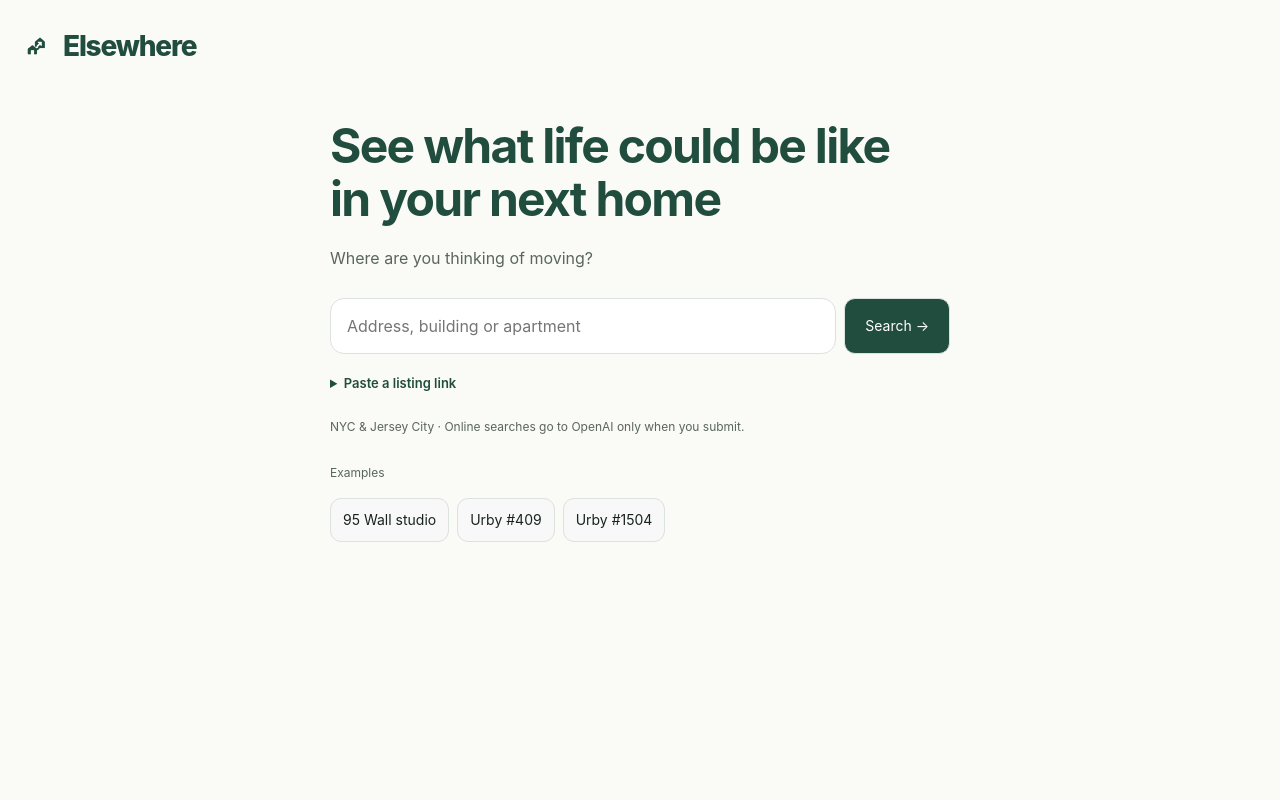
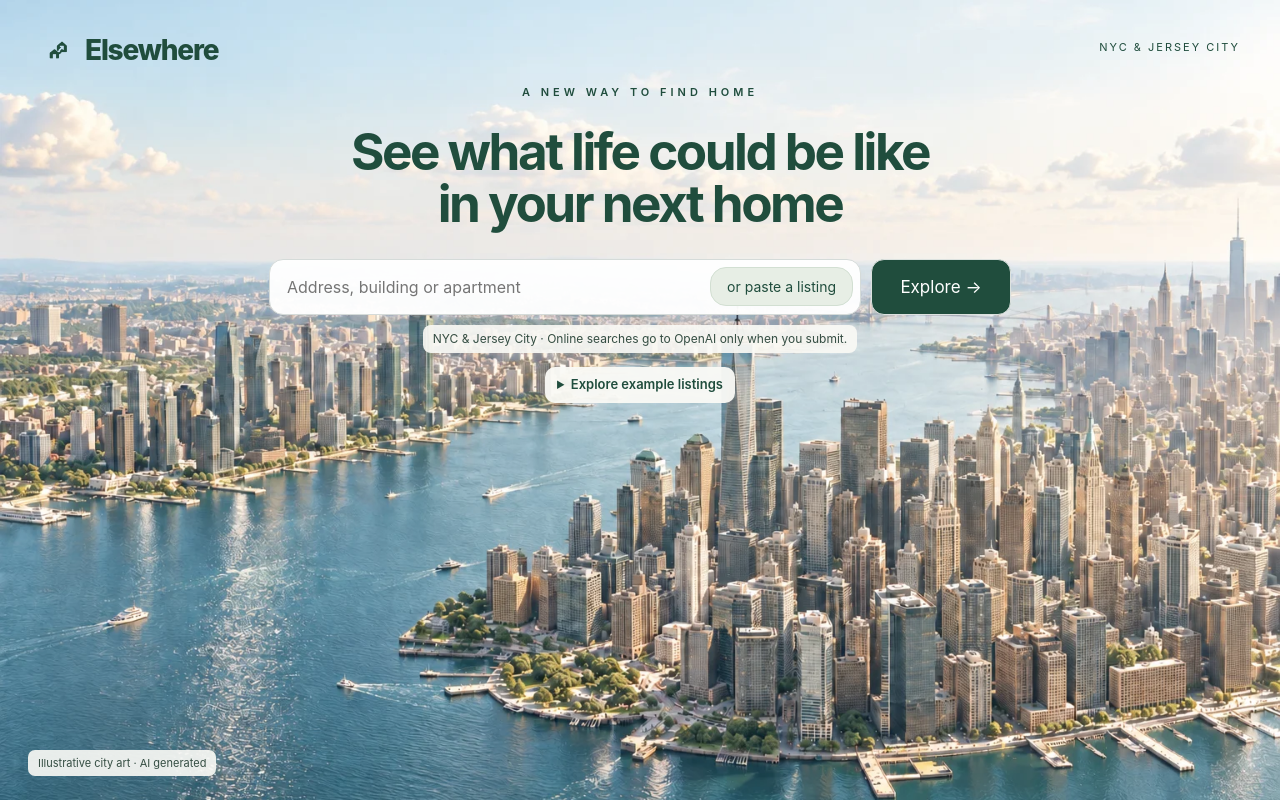
Before and after one commit to anipotts/astra-nyc, a website built with Vite: page index.html in a window 1280 px wide. Built offline with nearby package versions, Linux system fonts and the light colour scheme; files whose address does not match are found by name.

Commit message:
feat(design): add daylight landing and unified listing field

```diff
--- a/index.html
+++ b/index.html
@@ -186,28 +186,32 @@
       </aside>
       <section id="viewport" aria-label="Interactive 3D home preview">
         <section id="entry-stage" aria-labelledby="entry-title">
+          <p class="entry-eyebrow">A new way to find home</p>
           <h1 id="entry-title">
-            See what life could be like in your next home
+            <span>See what life could be like</span>
+            <span>in your next home</span>
           </h1>
-          <p>Where are you thinking of moving?</p>
           <form id="address-form">
             <label class="sr-only" for="listing-address"
-              >Address or building in NYC or Jersey City</label
+              >Address, building or listing URL in NYC or Jersey City</label
             >
+            <div class="entry-search-field">
             <input
               id="listing-address"
               type="search"
               required
               minlength="3"
-              maxlength="180"
+              maxlength="2048"
               placeholder="Address, building or apartment"
               autocomplete="off"
               spellcheck="false"
-              aria-describedby="search-disclosure"
+              aria-describedby="search-disclosure listing-input-hint"
             />
-            <button type="submit">Search →</button>
+            <label id="listing-input-hint" class="listing-input-badge" for="listing-address">or paste a listing</label>
+            </div>
+            <button type="submit">Explore →</button>
           </form>
-          <details id="listing-link-entry">
+          <details id="listing-link-entry" hidden>
             <summary>Paste a listing link</summary>
             <form id="listing-form">
               <label class="sr-only" for="listing-url">Listing URL</label>
@@ -240,7 +244,8 @@
           <button id="search-online" class="text-action" type="button" hidden>
             Search online for more listings →
           </button>
-          <p class="intake-note">Examples</p>
+          <details class="landing-examples">
+          <summary>Explore example listings</summary>
           <div class="entry-examples" aria-label="Supported listing examples">
             <button type="button" data-listing="wall2308">
               95 Wall studio
@@ -248,7 +253,10 @@
             <button type="button" data-listing="urby409">Urby #409</button>
             <button type="button" data-listing="urby1504">Urby #1504</button>
           </div>
+          </details>
         </section>
+        <p class="entry-region">NYC &amp; Jersey City</p>
+        <p class="entry-art-source">Illustrative city art · AI generated</p>
         <div
           id="scene"
           tabindex="0"
--- a/src/desktop.css
+++ b/src/desktop.css
@@ -1,4 +1,148 @@
 /* The public product targets desktop windows throughout this project. */
+.entry-region,
+.entry-art-source {
+  display: none;
+}
+/* Approved current-event art is decorative, separate from the sourced map. */
+.desktop-shell.empty-state #viewport {
+  background: #e4edf0 url('/hudson-daylight-illustration.webp') center center / cover no-repeat;
+}
+.desktop-shell.empty-state header {
+  padding: 28px 40px;
+}
+.desktop-shell.empty-state #entry-stage {
+  top: 10.5%;
+  width: min(820px, calc(100% - 64px));
+  max-height: 78%;
+  text-align: center;
+  padding: 0 12px 16px;
+  border-radius: 16px;
+  scrollbar-width: thin;
+}
+.desktop-shell #entry-stage .entry-eyebrow {
+  margin: 0 0 24px;
+  color: var(--green);
+  font-size: 11px;
+  font-weight: 600;
+  letter-spacing: 4px;
+  text-transform: uppercase;
+}
+.desktop-shell #entry-stage h1 {
+  max-width: 800px;
+  margin: 0 auto 30px;
+  font-size: clamp(40px, 4vw, 60px);
+  line-height: 1.02;
+  letter-spacing: -2.5px;
+  font-weight: 650;
+}
+.desktop-shell #entry-title span {
+  display: block;
+}
+.desktop-shell #address-form {
+  align-items: stretch;
+  margin: 0 auto 10px;
+  gap: 10px;
+  max-width: 742px;
+}
+.desktop-shell .entry-search-field {
+  display: flex;
+  flex: 1;
+  min-width: 0;
+  align-items: center;
+  padding: 7px;
+  gap: 6px;
+  border: 1px solid #d5dbd9;
+  border-radius: 14px;
+  background: #fffffff5;
+}
+.desktop-shell .entry-search-field:focus-within {
+  outline: 3px solid #387954;
+  outline-offset: 3px;
+}
+.desktop-shell #listing-address {
+  width: 100%;
+  min-height: 40px;
+  padding: 8px 10px;
+  border: 0;
+  border-radius: 7px;
+  background: transparent;
+  font-size: 16px;
+}
+.desktop-shell #listing-address:focus-visible {
+  outline: 0;
+}
+.desktop-shell .listing-input-badge {
+  flex-shrink: 0;
+  padding: 10px 16px;
+  border: 1px solid #d2dfd2;
+  border-radius: 16px;
+  background: #e7eee5;
+  color: var(--green);
+  font-size: 14px;
+  white-space: nowrap;
+  cursor: text;
+}
+.desktop-shell #address-form button {
+  min-width: 140px;
+  border-radius: 13px;
+  font-size: 17px;
+}
+.desktop-shell #entry-stage .intake-note {
+  width: fit-content;
+  margin: 10px auto;
+  padding: 5px 10px;
+  border-radius: 8px;
+  background: #fafaf6e8;
+  color: #344d42;
+}
+.desktop-shell .landing-examples {
+  margin: 4px auto 0;
+  width: fit-content;
+  max-width: 100%;
+  padding: 0 12px;
+  border-radius: 10px;
+  background: #fafaf6f2;
+  color: var(--green);
+}
+.desktop-shell .entry-examples {
+  justify-content: center;
+  max-height: 180px;
+  overflow: auto;
+  padding: 4px 0 12px;
+}
+.desktop-shell #listing-results,
+.desktop-shell .intake-status:not(:empty) {
+  display: block;
+  text-align: left;
+  background: #fafaf6;
+  border-radius: 12px;
+  padding: 14px;
+}
+.desktop-shell #listing-results[hidden] {
+  display: none;
+}
+.desktop-shell.empty-state :is(.entry-region, .entry-art-source) {
+  display: block;
+  position: absolute;
+  z-index: 21;
+  margin: 0;
+  font-size: 11px;
+}
+.desktop-shell.empty-state .entry-region {
+  top: 40px;
+  right: 40px;
+  color: var(--green);
+  letter-spacing: 2px;
+  text-transform: uppercase;
+}
+.desktop-shell.empty-state .entry-art-source {
+  bottom: 24px;
+  left: 28px;
+  padding: 6px 10px;
+  background: #fafaf6e8;
+  border-radius: 7px;
+  color: #344d42;
+}
 body.desktop-shell {
   display: grid;
   grid-template-columns: 312px minmax(0, 1fr);
```
Also changed, not shown: BUILD_LOG.md (+6 -0 lines), DEPENDENCIES.md (+4 -0 lines), public/hudson-daylight-illustration.provenance.json (added, +9 -0 lines), public/hudson-daylight-illustration.webp (added).
